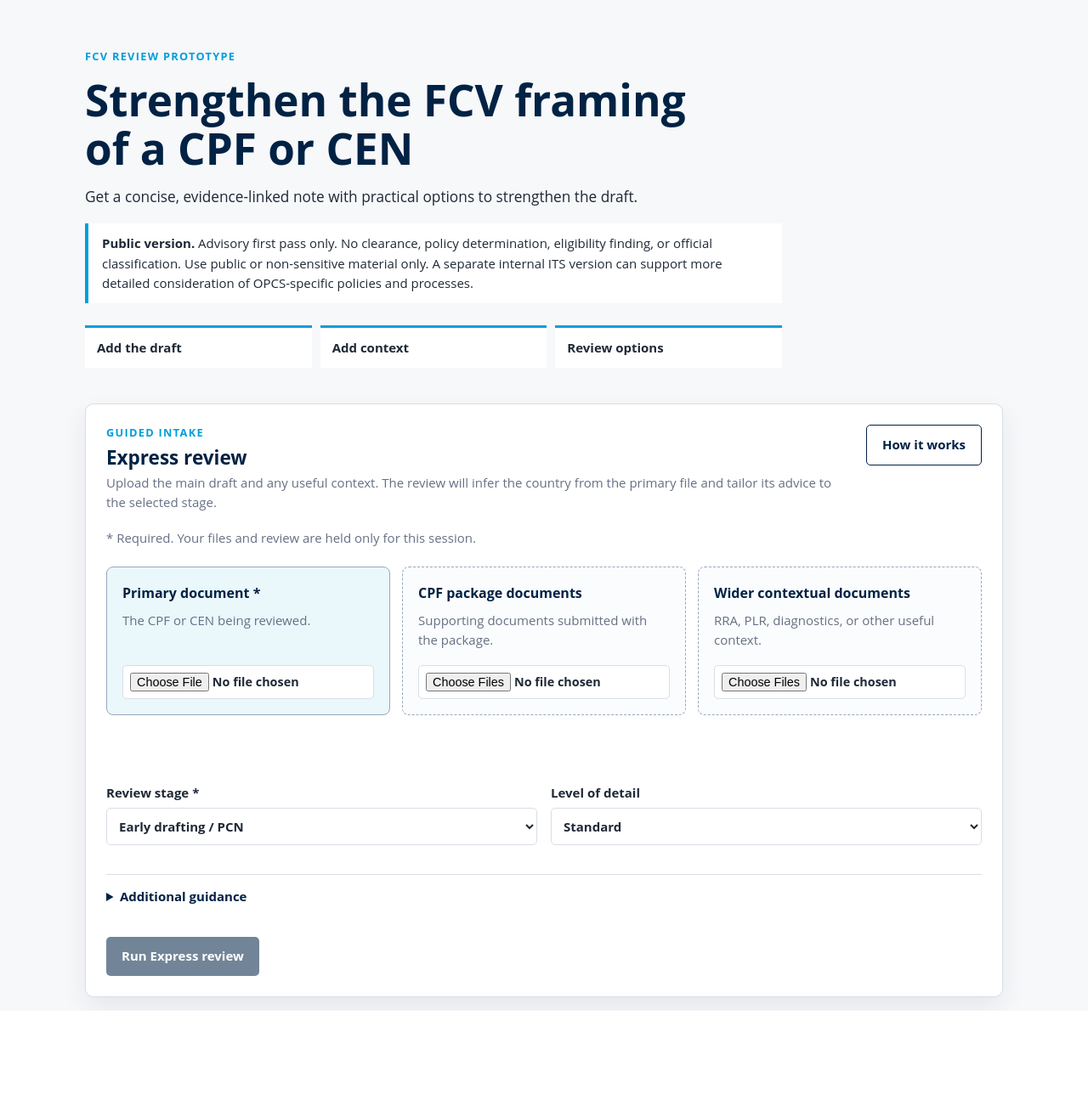
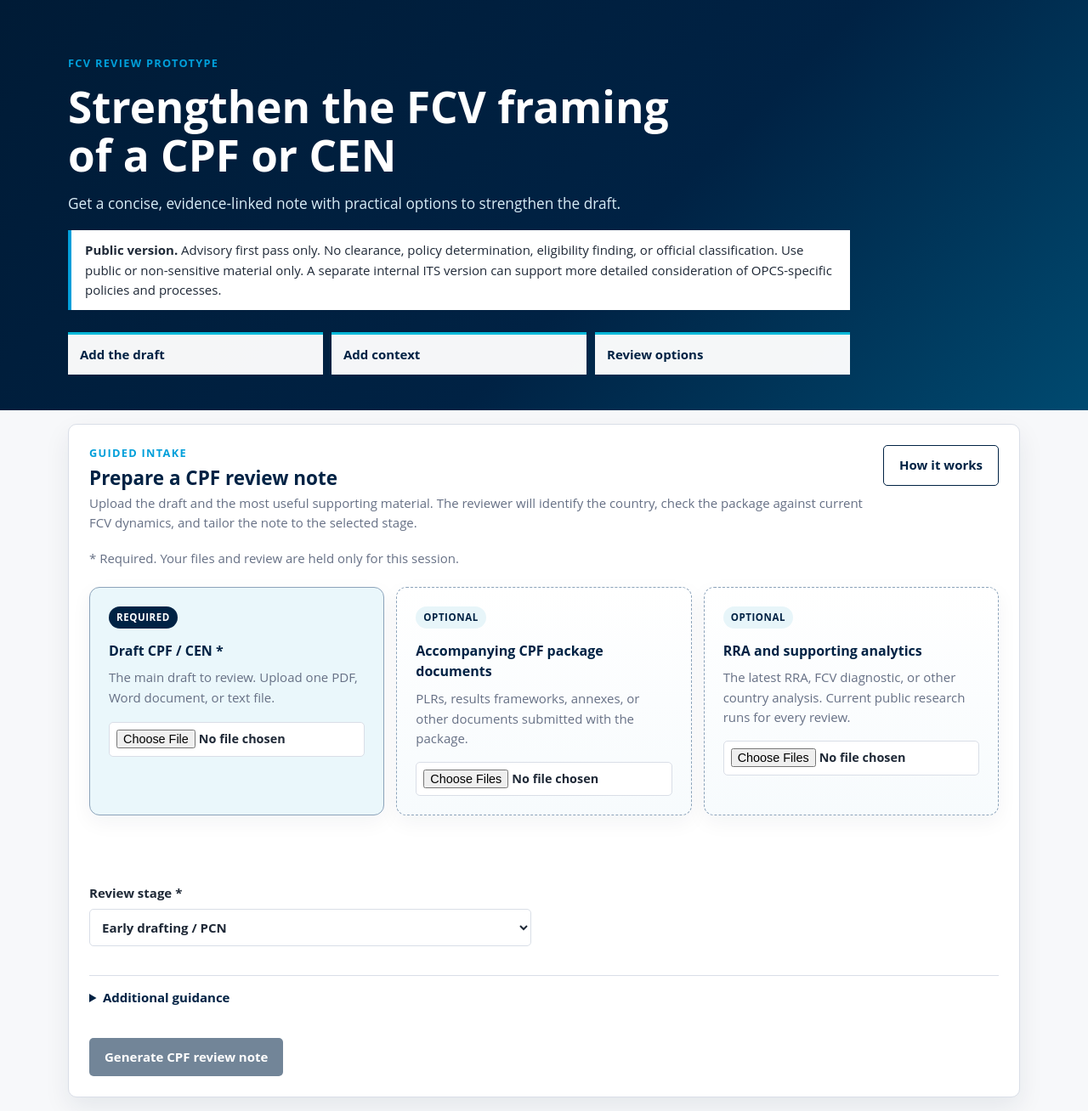
Before and after one commit to ljonestz/cpf-fcv-reviewer, a Flask app: page / in a window 1280 px wide. Shown: the whole page at 85% size. Before the commit the page ends 1190 px from the top, so only its background shows below. Run offline with Flask 3, Linux system fonts and the light colour scheme; parts of the project's set-up code (start-up, migrations or seed data) failed here and were passed over; some libraries are stand-ins or nearby versions.

Commit message:
feat: redesign the CPF review intake and progress flow

```diff
--- a/src/cpf_fcv_reviewer/static/app.js
+++ b/src/cpf_fcv_reviewer/static/app.js
@@ -3,6 +3,8 @@ const landingView = document.querySelector("#landing-view");
 const landingNotice = document.querySelector("#landing-notice");
 const reviewWorkspace = document.querySelector("#review-workspace");
 const progress = document.querySelector("#progress");
+const progressMessage = document.querySelector("#progress-message") || progress;
+const progressSteps = Array.from(document.querySelectorAll?.("[data-progress-step]") || []);
 const results = document.querySelector("#results");
 const corrections = document.querySelector("#corrections");
 const actions = document.querySelector("#actions");
@@ -26,6 +28,47 @@ let detectionEpoch = 0;
 const RESULT_RETRY_LIMIT = 3;
 const RESULT_RETRY_DELAY_MS = 250;
 const SOURCE_ERROR_LIMIT = 2;
+
+const progressLabels = {
+  extract: "Reading the CPF package",
+  resolve_sources: "Establishing the diagnostic baseline",
+  research: "Checking current FCV dynamics",
+  build_evidence: "Organizing traceable evidence",
+  map: "Mapping the RRA and FCV Strategy response",
+  review: "Drafting the detailed review note",
+  validate: "Checking the note and evidence links",
+  render: "Preparing the final readout",
+  research_attempt: "Checking trusted public sources",
+  research_retry: "Trying another trusted research route",
+  research_sufficient: "Current FCV context established",
+};
+
+const progressGroups = {
+  extract: "documents",
+  resolve_sources: "documents",
+  research: "research",
+  research_attempt: "research",
+  research_retry: "research",
+  research_sufficient: "research",
+  build_evidence: "note",
+  map: "note",
+  review: "note",
+  validate: "note",
+  render: "note",
+};
+
+function updateProgress(stage) {
+  const group = progressGroups[stage];
+  for (const item of progressSteps) {
+    item.classList.toggle("is-active", item.dataset.progressStep === group);
+  }
+  progressMessage.textContent = progressLabels[stage] || "Preparing the review note";
+}
+
+function resetProgress() {
+  progressMessage.textContent = "";
+  for (const item of progressSteps) item.classList.remove("is-active");
+}
 
 const failureLabels = {
   model_timeout: "The model timed out. Try the review again.",
@@ -51,6 +94,7 @@ function showProgress() {
   corrections.hidden = true;
   actions.hidden = true;
   returnToIntake.hidden = true;
+  updateProgress("extract");
 }
 
 function showResults() {
@@ -66,7 +110,7 @@ function showResults() {
 
 function showRecoverableFailure(message) {
   showProgress();
-  progress.textContent = message;
+  progressMessage.textContent = message;
   returnToIntake.hidden = false;
 }
 
@@ -367,11 +411,17 @@ function watchEvents(eventUrl, resultUrl, operation = operationEpoch) {
   source.addEventListener("step_start", (event) => {
     if (!isCurrentOperation(operation) || !isActiveSource(source)) return;
     const data = JSON.parse(event.data);
-    progress.textContent = `Working: ${data.step}`;
+    updateProgress(data.step);
   });
+  for (const eventName of ["research_attempt", "research_retry", "research_sufficient"]) {
+    source.addEventListener(eventName, () => {
+      if (!isCurrentOperation(operation) || !isActiveSource(source)) return;
+      updateProgress(eventName);
+    });
+  }
   source.addEventListener("run_complete", async () => {
     if (!isCurrentOperation(operation) || !closeActiveSource(source)) return;
-    progress.textContent = "Review complete";
+    progressMessage.textContent = "Review complete";
     try {
       const result = await loadResult(resultUrl, operation);
       if (!isCurrentOperation(operation) || !result) return;
@@ -410,7 +460,7 @@ form.addEventListener("submit", async (event) => {
   resetPending = false;
   const operation = ++operationEpoch;
   showProgress();
-  progress.textContent = "Uploading and validating";
+  progressMessage.textContent = "Uploading and validating";
   try {
     const response = await fetch("/api/reviews", {
       method: "POST",
@@ -453,7 +503,7 @@ submitCorrection.addEventListener("click", async () => {
     assessmentId = child.assessment_id;
     sessionStorage.setItem("cpf_fcv_assessment_id", assessmentId);
     showProgress();
-    progress.textContent = "User-provided correction saved; rerun requested.";
+    progressMessage.textContent = "User-provided correction saved; rerun requested.";
     watchEvents(child.event_url, child.result_url, operation);
   } catch (_error) {
     if (!isCurrentOperation(operation)) return;
@@ -476,7 +526,7 @@ document.querySelector("#reset-review").addEventListener("click", async () => {
   sessionStorage.removeItem("cpf_fcv_assessment_id");
   assessmentId = "";
   results.replaceChildren();
-  progress.replaceChildren();
+  resetProgress();
   form.reset();
   clearCountryCorrection();
   countryInput.value = "";
--- a/src/cpf_fcv_reviewer/static/styles.css
+++ b/src/cpf_fcv_reviewer/static/styles.css
@@ -1,6 +1,7 @@
 :root {
   --navy: #002244;
   --blue: #009fda;
+  --cyan: #00b8d9;
   --blue-soft: #eaf7fb;
   --paper: #f7f8fa;
   --ink: #1f2937;
@@ -11,16 +12,19 @@
 
 * { box-sizing: border-box; }
 body { margin: 0; background: var(--paper); color: var(--ink); font: 15px/1.55 "Open Sans", Arial, sans-serif; }
-header, main { width: min(1080px, calc(100% - 40px)); margin: 0 auto; }
-.site-header { padding: 44px 0 14px; }
-.hero { max-width: 820px; }
+header, main { width: min(1120px, calc(100% - 40px)); margin: 0 auto; }
+.site-header { width: 100%; padding: 52px max(20px, calc((100% - 1120px) / 2)) 30px; background: linear-gradient(135deg, #001b36 0%, var(--navy) 58%, #004a70 100%); color: white; }
+.hero { max-width: 920px; }
+.site-header h1 { color: white; }
+.site-header .purpose { color: #d9edf7; }
+.site-header .advisory { color: var(--ink); }
 h1, h2, h3 { color: var(--navy); }
 h1 { max-width: 760px; margin: 6px 0 12px; font-size: clamp(2rem, 4vw, 3.3rem); line-height: 1.1; }
 .eyebrow { color: var(--blue); font-weight: 700; letter-spacing: .1em; font-size: .8rem; }
 .purpose { max-width: 680px; font-size: 1.08rem; }
 .advisory { border-left: 4px solid var(--blue); padding: 12px 16px; background: white; }
 .steps { display: grid; grid-template-columns: repeat(3, 1fr); gap: 10px; margin: 26px 0 12px; padding: 0; list-style: none; }
-.steps li { padding: 12px 14px; border-top: 3px solid var(--blue); background: white; font-weight: 700; }
+.steps li { padding: 12px 14px; border-top: 3px solid var(--cyan); background: rgba(255, 255, 255, .96); color: var(--navy); font-weight: 700; }
 .form-card, article, #progress, #corrections, #actions, #return-to-intake {
   margin: 16px 0; padding: 24px; background: white; border: 1px solid var(--rule); border-radius: 10px; box-shadow: var(--shadow);
 }
@@ -30,16 +34,19 @@ h1 { max-width: 760px; margin: 6px 0 12px; font-size: clamp(2rem, 4vw, 3.3rem);
 label { display: block; margin: 12px 0; font-weight: 700; }
 .helper { color: var(--muted); margin: 0 0 18px; }
 .field-grid { display: grid; grid-template-columns: repeat(2, 1fr); gap: 16px; margin-top: 22px; }
+.field-grid-single { grid-template-columns: minmax(260px, 520px); }
 input, select, textarea {
   display: block; width: 100%; margin-top: 6px; padding: 10px; border: 1px solid var(--rule); border-radius: 5px; background: white; color: var(--ink); font: inherit;
 }
 textarea { min-height: 110px; resize: vertical; }
 .upload-zones { display: grid; grid-template-columns: repeat(3, 1fr); gap: 14px; margin: 22px 0; }
-.upload-zone { min-height: 170px; margin: 0; padding: 18px; border: 1px dashed #96a8bd; border-radius: 8px; background: #fbfcfd; cursor: pointer; transition: border-color .15s ease, background .15s ease, box-shadow .15s ease; }
-.upload-zone:hover { border-color: var(--blue); background: var(--blue-soft); }
+.upload-zone { position: relative; min-height: 210px; margin: 0; padding: 22px; border: 1px dashed #8ca3ba; border-radius: 12px; background: linear-gradient(180deg, #fff 0%, #f7fbfd 100%); cursor: pointer; box-shadow: 0 8px 24px rgba(0, 34, 68, .05); transition: transform .15s ease, border-color .15s ease, background .15s ease, box-shadow .15s ease; }
+.upload-zone:hover { transform: translateY(-2px); border-color: var(--blue); background: var(--blue-soft); box-shadow: var(--shadow); }
 .upload-zone:focus-within { border-color: var(--blue); box-shadow: 0 0 0 3px rgba(0, 159, 218, .2); }
 .upload-zone-primary { border-style: solid; background: var(--blue-soft); }
 .upload-zone-title { display: block; color: var(--navy); font-size: 1rem; }
+.upload-badge { display: inline-block; margin-bottom: 14px; padding: 4px 9px; border-radius: 999px; background: var(--navy); color: white; font-size: .72rem; letter-spacing: .05em; text-transform: uppercase; }
+.upload-badge-optional { background: #e7f5f9; color: var(--navy); }
 .upload-zone-description { display: block; min-height: 48px; margin-top: 8px; color: var(--muted); font-weight: 400; }
 .upload-zone input[type="file"] { margin-top: 16px; padding: 8px; font-size: .9rem; }
 .country-detection { min-height: 24px; color: var(--muted); }
@@ -73,9 +80,14 @@ dialog::backdrop { background: rgba(0, 34, 68, .42); }
 .evidence-locator { overflow-wrap: anywhere; }
 .evidence-excerpt { max-width: 78ch; }
 .coverage-primary, .coverage-package, .coverage-context, .coverage-note { max-width: 78ch; }
+.progress-steps { display: grid; grid-template-columns: repeat(3, 1fr); gap: 12px; padding: 0; list-style: none; }
+.progress-steps li { padding: 14px; border: 1px solid var(--rule); border-radius: 8px; color: var(--muted); font-weight: 700; }
+.progress-steps li.is-active { border-color: var(--cyan); background: var(--blue-soft); color: var(--navy); box-shadow: inset 0 3px 0 var(--cyan); }
+#progress-message { margin-bottom: 0; color: var(--navy); font-weight: 700; }
 @media (max-width: 760px) {
-  .upload-zones, .steps, .field-grid { grid-template-columns: 1fr; }
+  .upload-zones, .steps, .field-grid, .progress-steps { grid-template-columns: 1fr; }
   .form-heading { display: block; }
   .button-secondary { margin-top: 12px; }
-  header, main { width: min(100% - 24px, 1080px); }
+  main { width: min(100% - 24px, 1120px); }
+  .site-header { padding: 34px 16px 24px; }
 }
--- a/src/cpf_fcv_reviewer/templates/index.html
+++ b/src/cpf_fcv_reviewer/templates/index.html
@@ -27,8 +27,8 @@
         <div class="form-heading">
           <div>
             <p class="eyebrow">GUIDED INTAKE</p>
-            <h2 id="express-review-heading">Express review</h2>
-            <p class="helper">Upload the main draft and any useful context. The review will infer the country from the primary file and tailor its advice to the selected stage.</p>
+            <h2 id="express-review-heading">Prepare a CPF review note</h2>
+            <p class="helper">Upload the draft and the most useful supporting material. The reviewer will identify the country, check the package against current FCV dynamics, and tailor the note to the selected stage.</p>
           </div>
           <button id="open-process-dialog" class="button-secondary" type="button">How it works</button>
         </div>
@@ -36,18 +36,21 @@
 
         <div class="upload-zones">
           <label class="upload-zone upload-zone-primary" id="primary-upload" for="cpf">
-            <span class="upload-zone-title">Primary document <span aria-hidden="true">*</span></span>
-            <span class="upload-zone-description">The CPF or CEN being reviewed.</span>
+            <span class="upload-badge">Required</span>
+            <span class="upload-zone-title">Draft CPF / CEN <span aria-hidden="true">*</span></span>
+            <span class="upload-zone-description">The main draft to review. Upload one PDF, Word document, or text file.</span>
             <input id="cpf" name="cpf" type="file" accept=".pdf,.docx,.txt,.md" required>
           </label>
           <label class="upload-zone" for="package-documents">
-            <span class="upload-zone-title">CPF package documents</span>
-            <span class="upload-zone-description">Supporting documents submitted with the package.</span>
+            <span class="upload-badge upload-badge-optional">Optional</span>
+            <span class="upload-zone-title">Accompanying CPF package documents</span>
+            <span class="upload-zone-description">PLRs, results frameworks, annexes, or other documents submitted with the package.</span>
             <input id="package-documents" name="package_documents" type="file" accept=".pdf,.docx,.txt,.md" multiple>
           </label>
           <label class="upload-zone" for="context-documents">
-            <span class="upload-zone-title">Wider contextual documents</span>
-            <span class="upload-zone-description">RRA, PLR, diagnostics, or other useful context.</span>
+            <span class="upload-badge upload-badge-optional">Optional</span>
+            <span class="upload-zone-title">RRA and supporting analytics</span>
+            <span class="upload-zone-description">The latest RRA, FCV diagnostic, or other country analysis. Current public research runs for every review.</span>
             <input id="context-documents" name="context_documents" type="file" accept=".pdf,.docx,.txt,.md" multiple>
           </label>
         </div>
@@ -55,7 +58,7 @@
         <div id="country-detection" class="country-detection" aria-live="polite"></div>
         <input id="country" name="country" type="hidden">
 
-        <div class="field-grid">
+        <div class="field-grid field-grid-single">
           <label for="review-stage">Review stage <span aria-hidden="true">*</span>
             <select id="review-stage" name="review_stage" required>
               <option value="early_drafting">Early drafting / PCN</option>
@@ -66,13 +69,6 @@
               <option value="response_to_comments">Response to comments</option>
             </select>
           </label>
-          <label for="detail-level">Level of detail
-            <select id="detail-level" name="detail_level">
-              <option value="brief">Brief</option>
-              <option value="standard" selected>Standard</option>
-              <option value="in_depth">In-depth</option>
-            </select>
-          </label>
         </div>
 
         <details id="additional-guidance">
@@ -81,12 +77,21 @@
           <textarea id="review-focus" name="review_focus" maxlength="4000" placeholder="Optional: identify a theme, section, or concern for the reviewer."></textarea>
         </details>
 
-        <button id="submit-review" type="submit" disabled>Run Express review</button>
+        <button id="submit-review" type="submit" disabled>Generate CPF review note</button>
       </form>
     </section>
 
     <section id="review-workspace" hidden aria-label="Review workspace">
-      <section id="progress" hidden aria-live="polite"></section>
+      <section id="progress" hidden>
+        <p class="eyebrow">REVIEW IN PROGRESS</p>
+        <h2>Preparing your CPF review note</h2>
+        <ol id="progress-steps" class="progress-steps" aria-label="Review progress">
+          <li data-progress-step="documents">Reading the CPF package</li>
+          <li data-progress-step="research">Checking current FCV dynamics</li>
+          <li data-progress-step="note">Preparing the review note</li>
+        </ol>
+        <p id="progress-message" role="status" aria-live="polite"></p>
+      </section>
       <button id="return-to-intake" type="button" hidden>Return to intake</button>
       <section id="results" hidden aria-live="polite"></section>
 
```
Also changed, not shown: tests/test_frontend_contract.py (+86 -3 lines).
